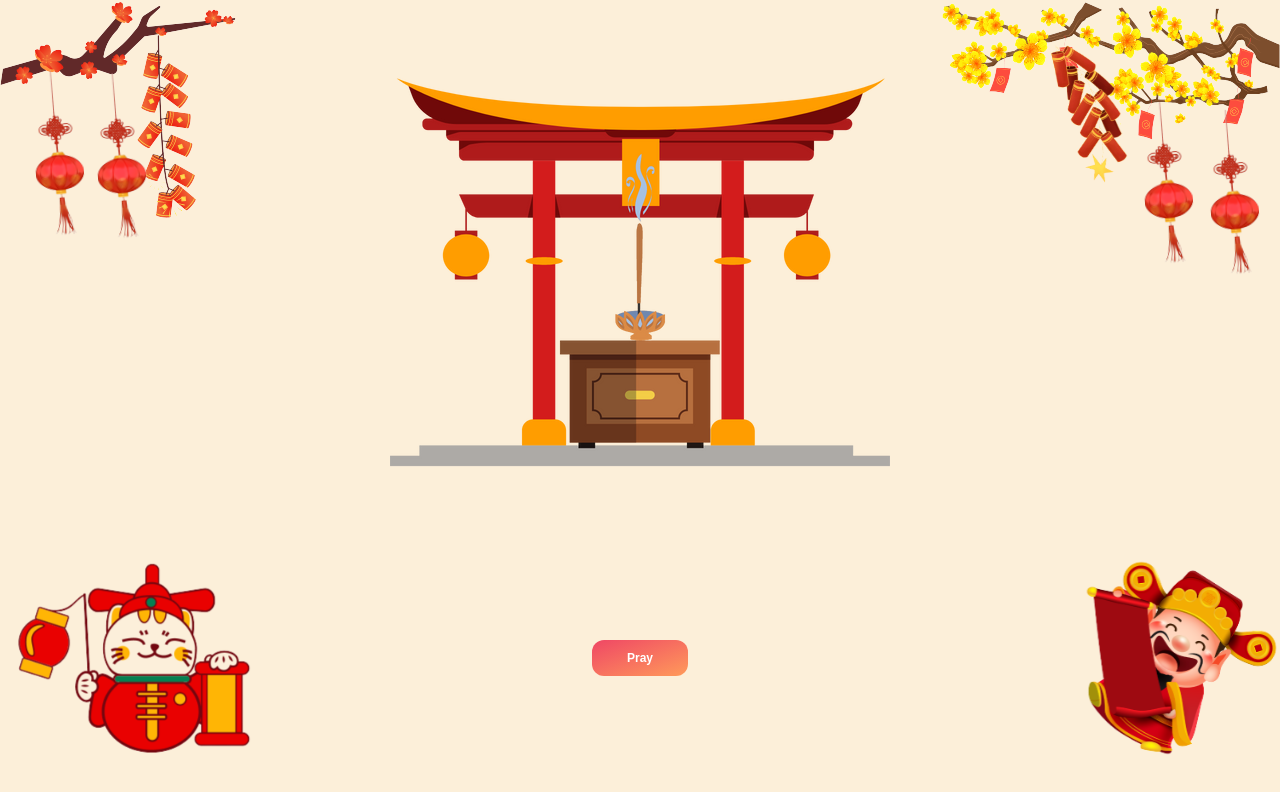
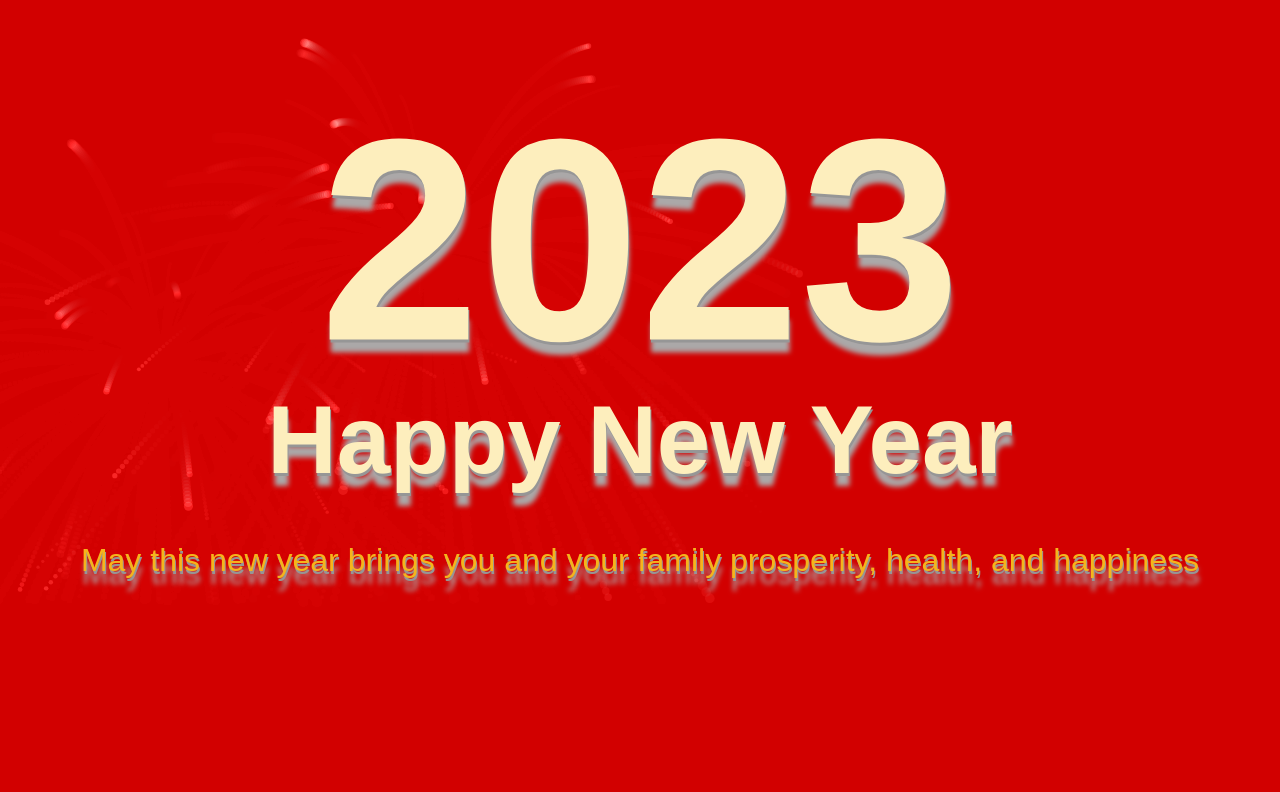
Before and after one commit to ShiroganeToru/LandingPageNewYear, a plain HTML site: page Components/test.html in a window 1280 px wide. Drawn offline with Linux system fonts and the light colour scheme.

Commit message:
edit fireworks text

```diff
--- a/Components/fireworks.js
+++ b/Components/fireworks.js
@@ -1,4 +1,4 @@
-const fireworksContainer = document.createElement('div');
+const fireworksContainer = document.createElement('section');
 const fireworksCanvas = document.createElement('canvas');
 fireworksCanvas.setAttribute('id', 'fw-canvas');
 fireworksContainer.appendChild(fireworksCanvas);
@@ -10,9 +10,35 @@ FireworksStyle.innerHTML = `
         margin: 0;
         overflow: hidden;
         background: #d20000;
+        font-family: sans-serif;
     }
     #fw-canvas {
         // background: #d20000;
+    }
+    .happy-new-year-text {
+        font-family: sans-serif;
+        width: 100%;
+        font-size: 6em;
+        position: absolute;
+        color: #FDEEBD;
+        font-weight: bold;
+        top: 55%;
+        left: 50%;
+        transform: translate(-50%, -50%);
+        display: flex;
+        justify-content: center;
+        text-shadow: 1px 3px 0 #969696, 1px 13px 5px #aba8a8;
+    }
+    .year-text {
+        font-family: sans-serif;
+        top: 30%;
+        font-size: 18em;
+    }
+    .description-new-year {
+        font-size: 2em;
+        color: #F5B41C;
+        top: 70%;
+        font-weight: 500;
     }
 `;
 document.head.appendChild(FireworksStyle);
@@ -134,3 +160,19 @@ Particle.prototype = {
         c.restore();
     }
 }
+
+//text
+const happyNewYearText = document.createElement('div');
+happyNewYearText.className = 'happy-new-year-text';
+happyNewYearText.innerText = "Happy New Year";
+fireworksContainer.appendChild(happyNewYearText);
+
+const yearText = document.createElement('div');
+yearText.setAttribute('class', 'happy-new-year-text year-text');
+yearText.innerText = "" + new Date().getFullYear();
+fireworksContainer.appendChild(yearText);
+
+const descriptionNewYear = document.createElement('div');
+descriptionNewYear.setAttribute('class', 'happy-new-year-text description-new-year');
+descriptionNewYear.innerText = "May this new year brings you and your family prosperity, health, and happiness";
+fireworksContainer.appendChild(descriptionNewYear);
--- a/Components/test.html
+++ b/Components/test.html
@@ -7,6 +7,7 @@
     <title>Fireworks</title>
 </head>
 <body>
-    <script type="module" src = "pagoda.js"></script>
+    <script type="module" src = "fireworks.js"></script>
+    <link rel="preconnect" href="https://fonts.googleapis.com"><link rel="preconnect" href="https://fonts.gstatic.com" crossorigin><link href="https://fonts.googleapis.com/css2?family=Quicksand:wght@300&display=swap" rel="stylesheet">
 </body>
 </html>
```
